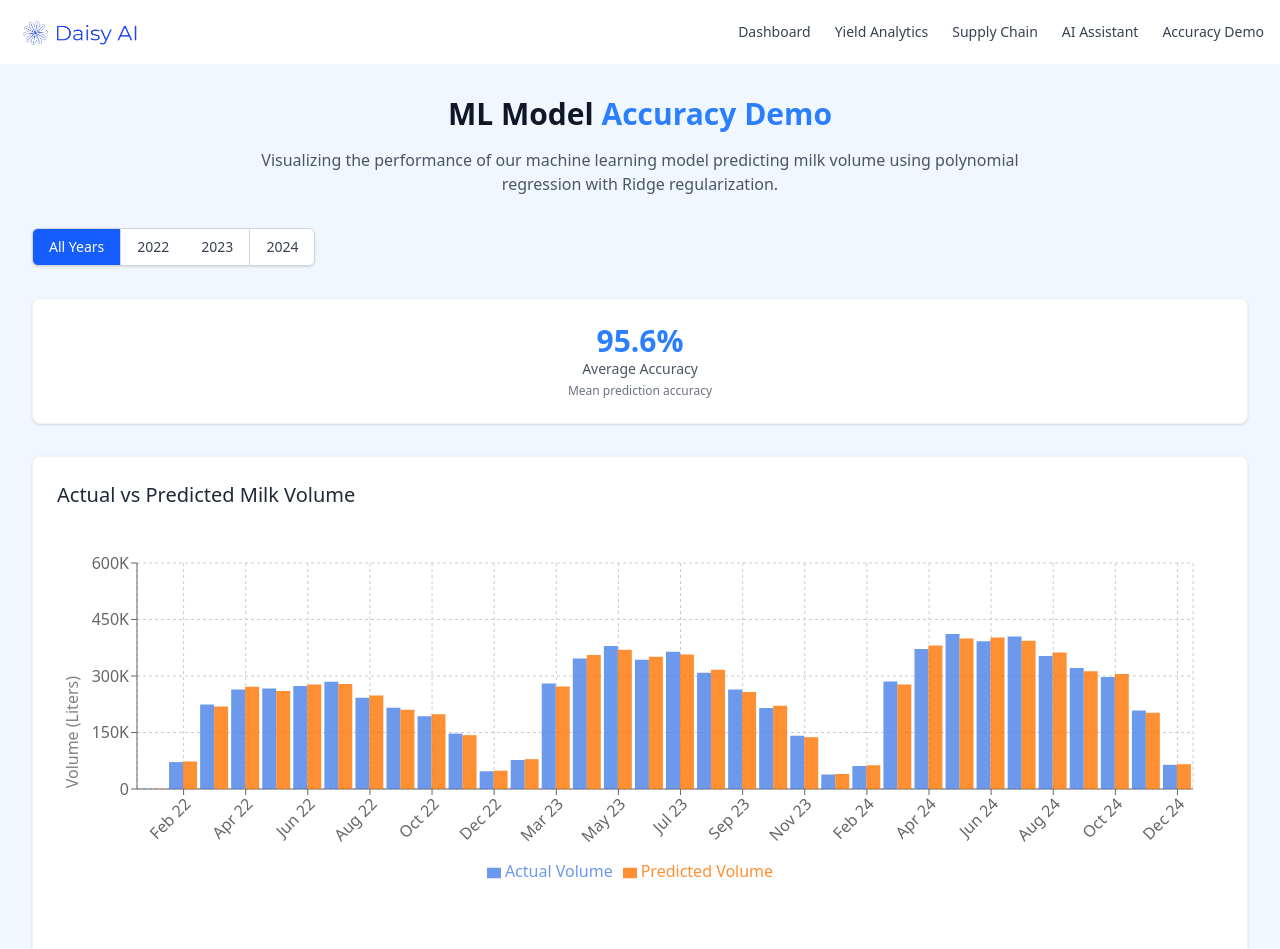
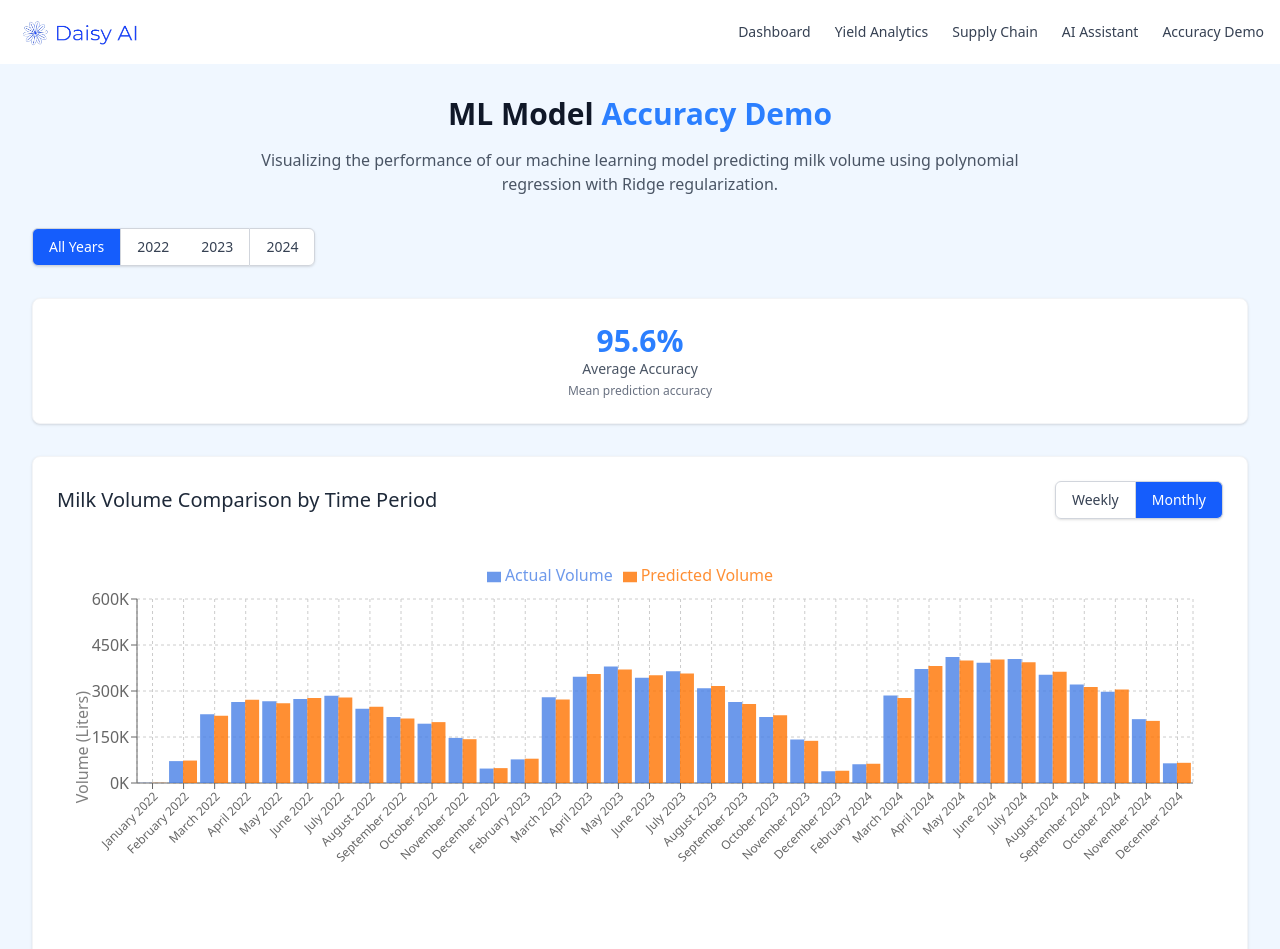
Before and after one commit to Ch-ir-ag/AgTechv0, a Next.js app: page /accuracy-demo in a window 1280 px wide. Shown: the top 949 px of the page. Built offline with nearby package versions, Linux system fonts and the light colour scheme.

Commit message:
updated Accuracy Demo page v2

```diff
--- a/src/app/accuracy-demo/page.tsx
+++ b/src/app/accuracy-demo/page.tsx
@@ -218,63 +218,6 @@ export default function AccuracyDemo() {
               <p className="text-3xl font-bold text-blue-500">95.6%</p>
               <p className="text-gray-600 text-sm">Average Accuracy</p>
               <p className="text-xs text-gray-500 mt-1">Mean prediction accuracy</p>
-            </div>
-          </div>
-
-          {/* Bar Chart - Actual vs Predicted */}
-          <div className="bg-white rounded-lg shadow-sm p-6 border border-gray-100 mb-8">
-            <h2 className="text-xl font-medium text-gray-800 mb-6">
-              Actual vs Predicted Milk Volume
-            </h2>
-            <div className="h-[400px]">
-              <ResponsiveContainer width="100%" height="100%">
-                <ComposedChart
-                  data={filteredTimeSeriesData}
-                  margin={{ top: 30, right: 30, left: 20, bottom: 50 }}
-                >
-                  <CartesianGrid strokeDasharray="3 3" />
-                  <XAxis
-                    dataKey="month"
-                    angle={-45}
-                    textAnchor="end"
-                    height={70}
-                  />
-                  <YAxis
-                    tickFormatter={(value) => {
-                      if (value >= 1000000) return `${Math.round(value / 1000000)}M`;
-                      if (value >= 1000) return `${Math.round(value / 1000)}K`;
-                      return Math.round(value).toString();
-                    }}
-                  >
-                    <Label value="Volume (Liters)" angle={-90} position="left" />
-                  </YAxis>
-                  <Tooltip
-                    formatter={(value, name) => {
-                      const formattedValue = `${Math.round(Number(value)).toLocaleString()} L`;
-                      if (name === 'actualVolume') {
-                        return [formattedValue, 'Actual Volume'];
-                      }
-                      if (name === 'predictedVolume') {
-                        return [formattedValue, 'Predicted Volume'];
-                      }
-                      return [formattedValue, name];
-                    }}
-                  />
-                  <Legend />
-                  <Bar
-                    dataKey="actualVolume"
-                    name="Actual Volume"
-                    fill="rgba(72, 128, 230, 0.8)"
-                    barSize={20}
-                  />
-                  <Bar
-                    dataKey="predictedVolume"
-                    name="Predicted Volume"
-                    fill="rgba(255, 115, 0, 0.8)"
-                    barSize={20}
-                  />
-                </ComposedChart>
-              </ResponsiveContainer>
             </div>
           </div>
 
```
